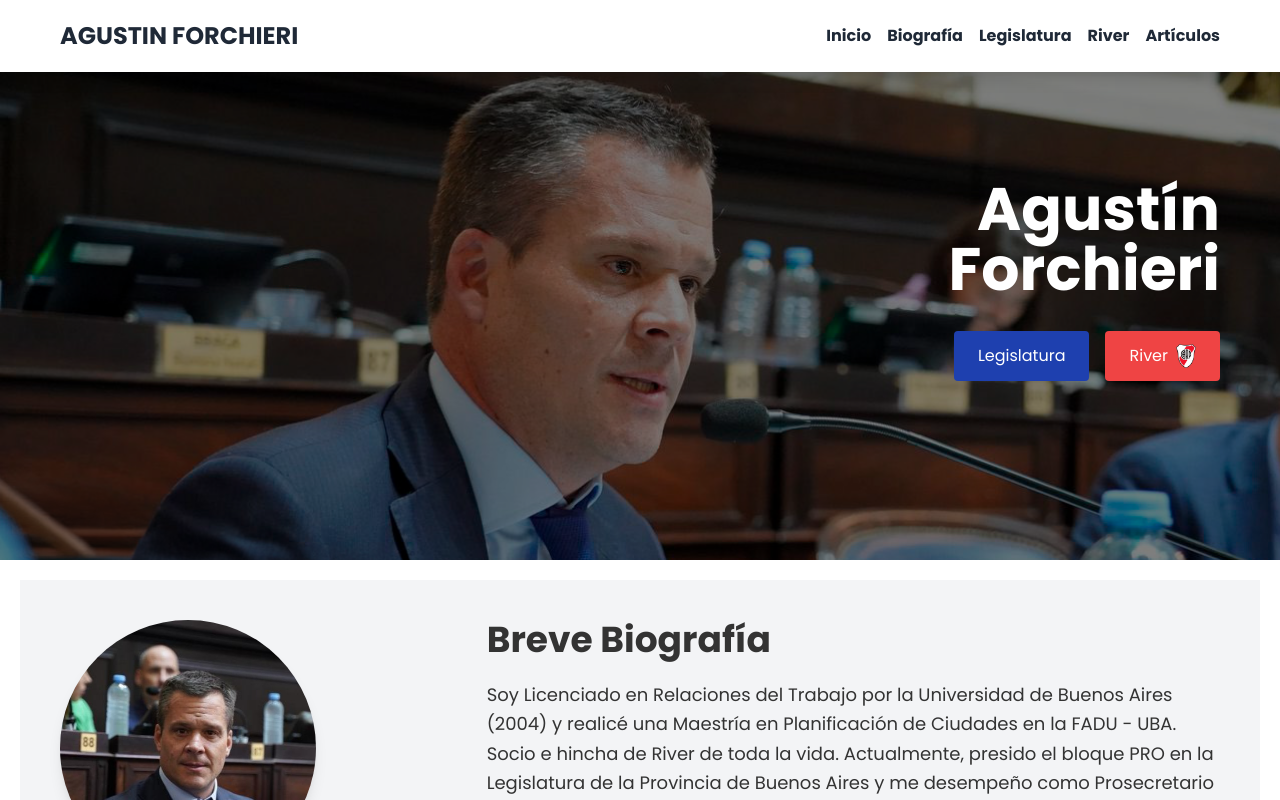
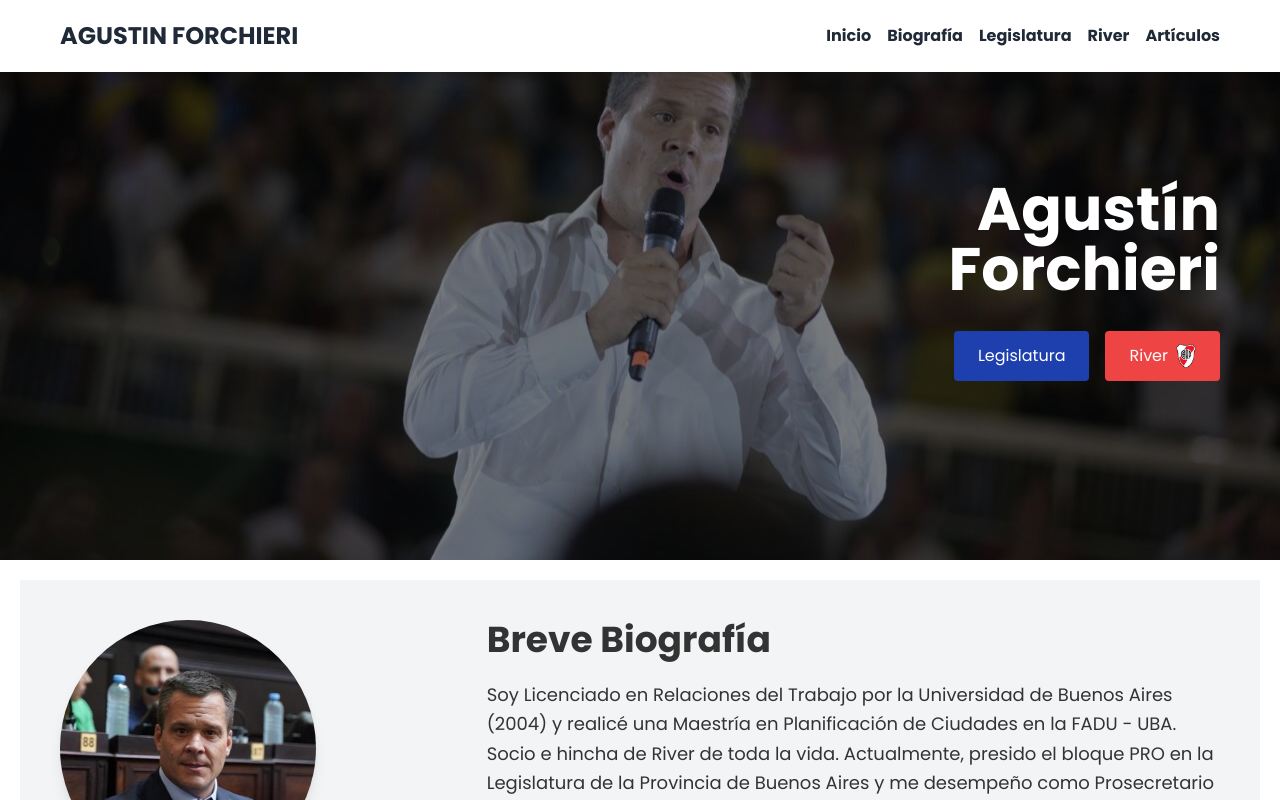
Before and after one commit to marianoberton/web_af, a Next.js app: page / in a window 1280 px wide. Shown: the top 800 px of the page. Built offline with nearby package versions, Linux system fonts and the light colour scheme.

Commit message:
cambio de hero sin archivos grandes

```diff
--- a/src/app/components/Hero.js
+++ b/src/app/components/Hero.js
@@ -2,7 +2,7 @@
 
 const Hero = () => {
   return (
-    <div className="relative h-[70vh] bg-cover bg-center" style={{ backgroundImage: 'url(/images/hero-background11.jpg)' }}>
+    <div className="relative h-[70vh] bg-cover bg-center" style={{ backgroundImage: 'url(/images/pastor.jpg)' }}>
       <div className="absolute inset-0 bg-black opacity-50"></div>
       <div className="relative z-10 container mx-auto flex items-end md:items-center h-full text-white p-5">
         <div className="w-full md:max-w-lg text-right ml-auto mb-4 md:mb-0">
```
Also changed, not shown: 1 other file (tests, documents, lock files or other folders).
